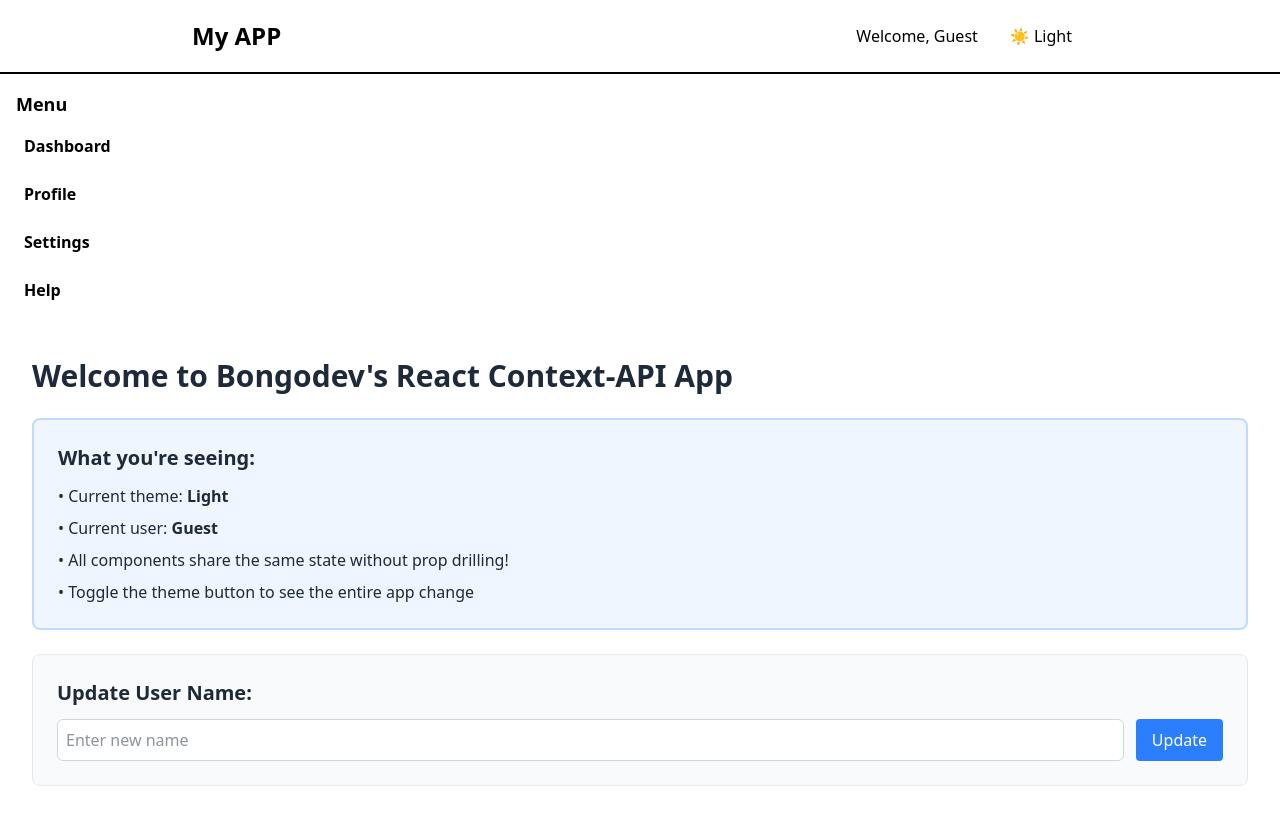
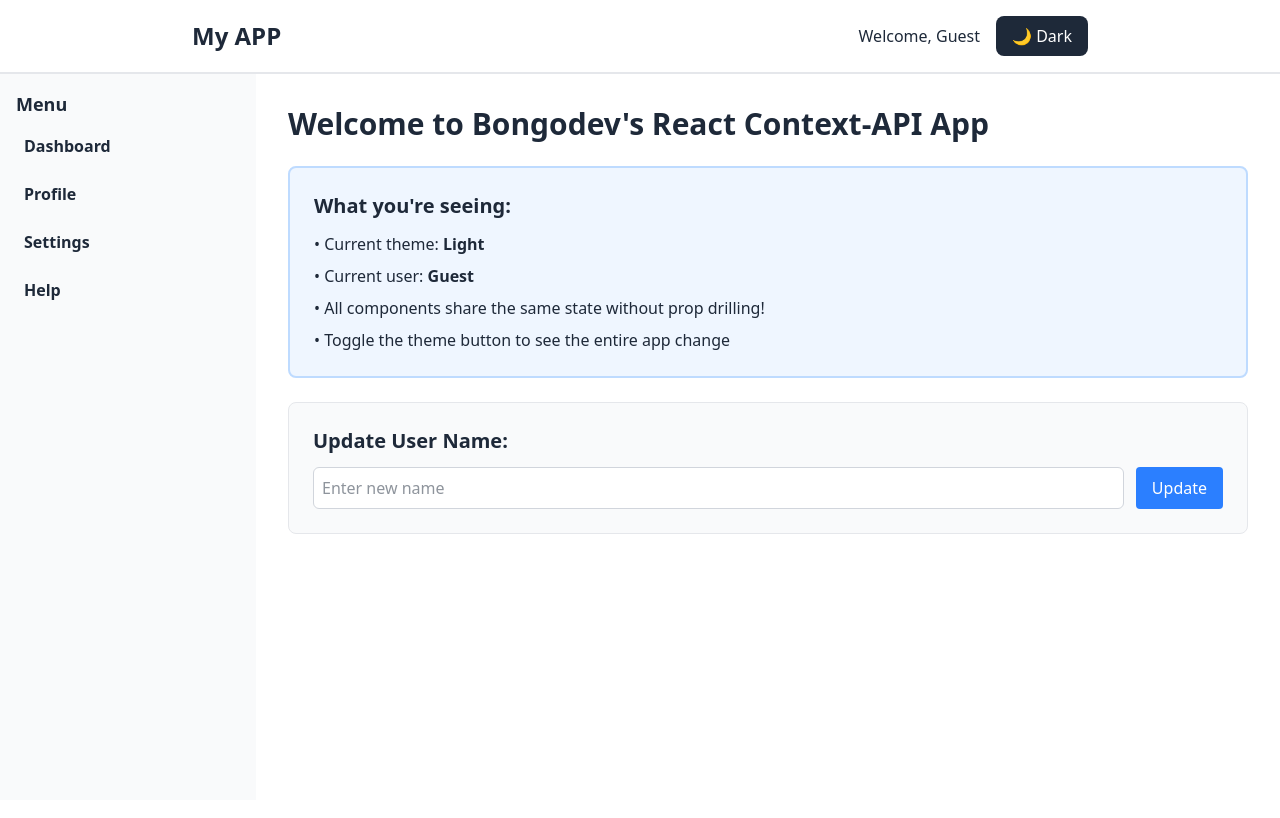
Before and after one commit to armaanepiic/my-react-project, a React (Vite) app: page / in a window 1280 px wide. Built offline with nearby package versions, Linux system fonts and the light colour scheme.

Commit message:
props are passed

```diff
--- a/src/App.jsx
+++ b/src/App.jsx
@@ -1,16 +1,24 @@
-import './App.css'
-import Header from './components/Header'
-import MainContent from './components/MainContent'
-import Sidebar from './components/Sidebar'
+import { useState } from "react";
+
+import Header from "./components/Header";
+import MainContent from "./components/MainContent";
+import Sidebar from "./components/Sidebar";
+
+import "./App.css";
 
 export default function App() {
+  const [theme, setTheme] = useState("light");
+  const toggleTheme = () => {
+    setTheme((prevTheme) => (prevTheme === "light" ? "dark" : "light"));
+  };
+
   return (
-    <div>
-      <Header/>
-      <div className=''>
-        <Sidebar/>
-        <MainContent/>
+    <div className="min-h-screen flex flex-col">
+      <Header theme={theme} toggleTheme={toggleTheme} />
+      <div className="flex flex-1">
+        <Sidebar theme={theme} />
+        <MainContent />
       </div>
     </div>
-  )
+  );
 }
```
